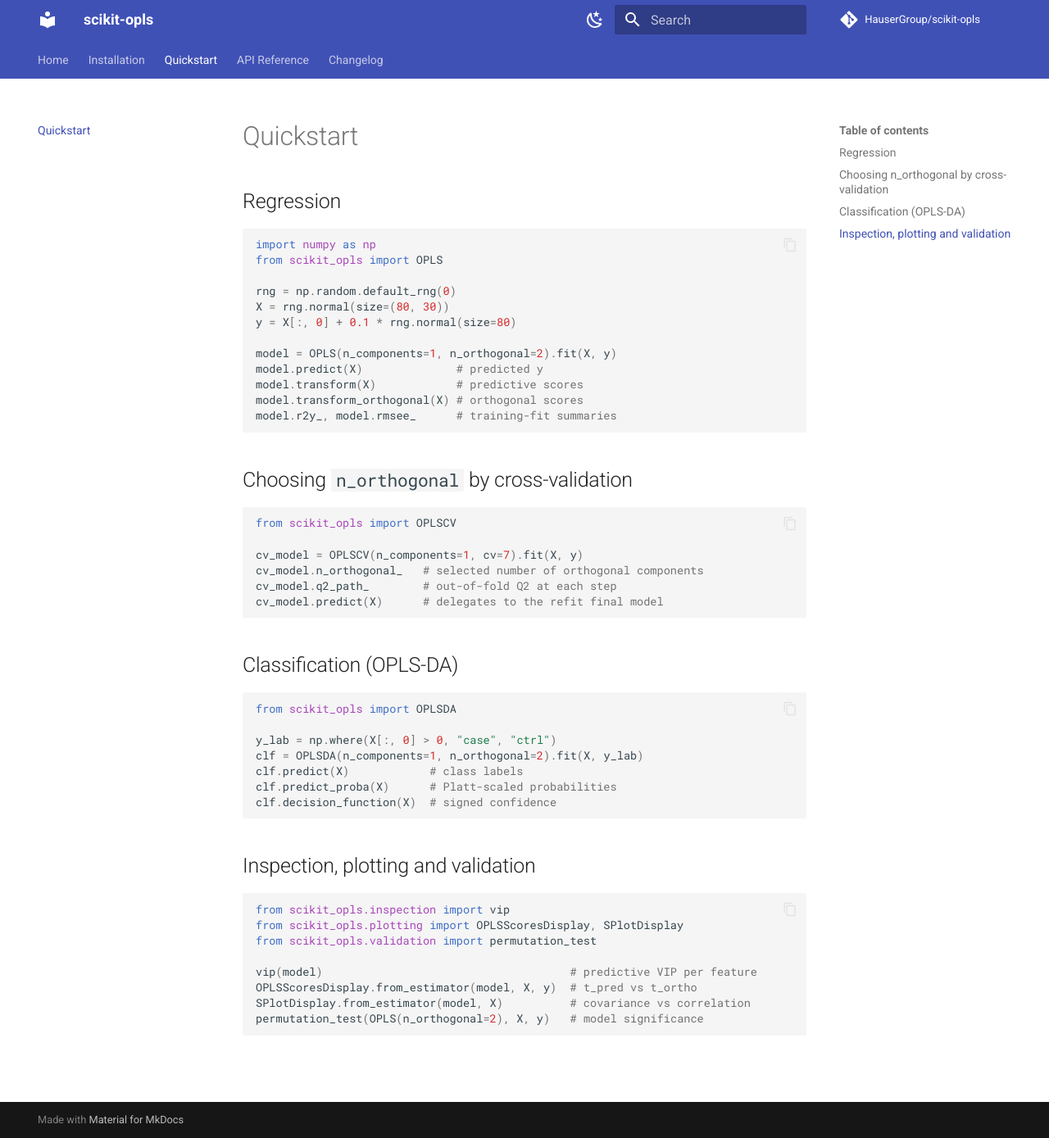
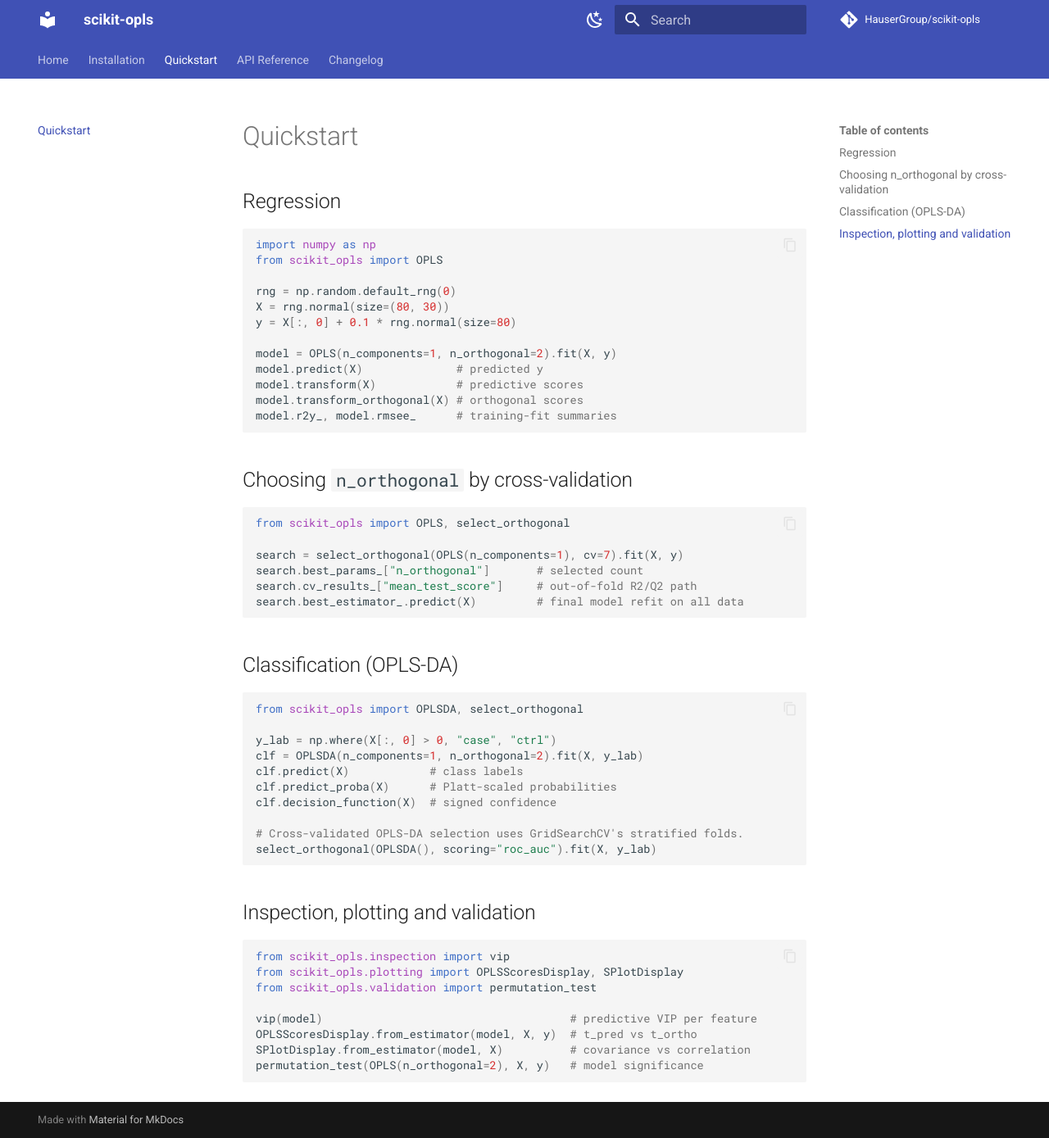
Before and after one commit to HauserGroup/scikit-opls, an MkDocs documentation site: the page built from docs/quickstart.md, in a window 1280 px wide and 1389 px high. Shown: the whole window at 82% size. Built offline with MkDocs 1.6.1 and Material for MkDocs 9.7.7, drawn with Linux system fonts in a browser that asks for light colours; comment, search, counter and statistics services are not loaded.

Commit message:
Document GridSearchCV-based selection

````diff
--- a/docs/quickstart.md
+++ b/docs/quickstart.md
@@ -20,24 +20,27 @@ model.r2y_, model.rmsee_      # training-fit summaries
 ## Choosing `n_orthogonal` by cross-validation
 
 ```python
-from scikit_opls import OPLSCV
+from scikit_opls import OPLS, select_orthogonal
 
-cv_model = OPLSCV(n_components=1, cv=7).fit(X, y)
-cv_model.n_orthogonal_   # selected number of orthogonal components
-cv_model.q2_path_        # out-of-fold Q2 at each step
-cv_model.predict(X)      # delegates to the refit final model
+search = select_orthogonal(OPLS(n_components=1), cv=7).fit(X, y)
+search.best_params_["n_orthogonal"]       # selected count
+search.cv_results_["mean_test_score"]     # out-of-fold R2/Q2 path
+search.best_estimator_.predict(X)         # final model refit on all data
 ```
 
 ## Classification (OPLS-DA)
 
 ```python
-from scikit_opls import OPLSDA
+from scikit_opls import OPLSDA, select_orthogonal
 
 y_lab = np.where(X[:, 0] > 0, "case", "ctrl")
 clf = OPLSDA(n_components=1, n_orthogonal=2).fit(X, y_lab)
 clf.predict(X)            # class labels
 clf.predict_proba(X)      # Platt-scaled probabilities
 clf.decision_function(X)  # signed confidence
+
+# Cross-validated OPLS-DA selection uses GridSearchCV's stratified folds.
+select_orthogonal(OPLSDA(), scoring="roc_auc").fit(X, y_lab)
 ```
 
 ## Inspection, plotting and validation
--- a/mkdocs.yml
+++ b/mkdocs.yml
@@ -61,7 +61,7 @@ nav:
   - Quickstart: quickstart.md
   - API Reference:
       - OPLS: api/opls.md
-      - OPLSCV: api/opls_cv.md
+      - Selection: api/selection.md
       - OPLS-DA: api/opls_da.md
       - Inspection: api/inspection.md
       - Plotting: api/plotting.md
````
Also changed, not shown: CHANGES.md (+19 -12 lines), README.md (+13 -8 lines), docs/api/opls_cv.md (deleted, +0 -3 lines), docs/api/selection.md (added, +3 -0 lines), docs/index.md (+2 -2 lines).
